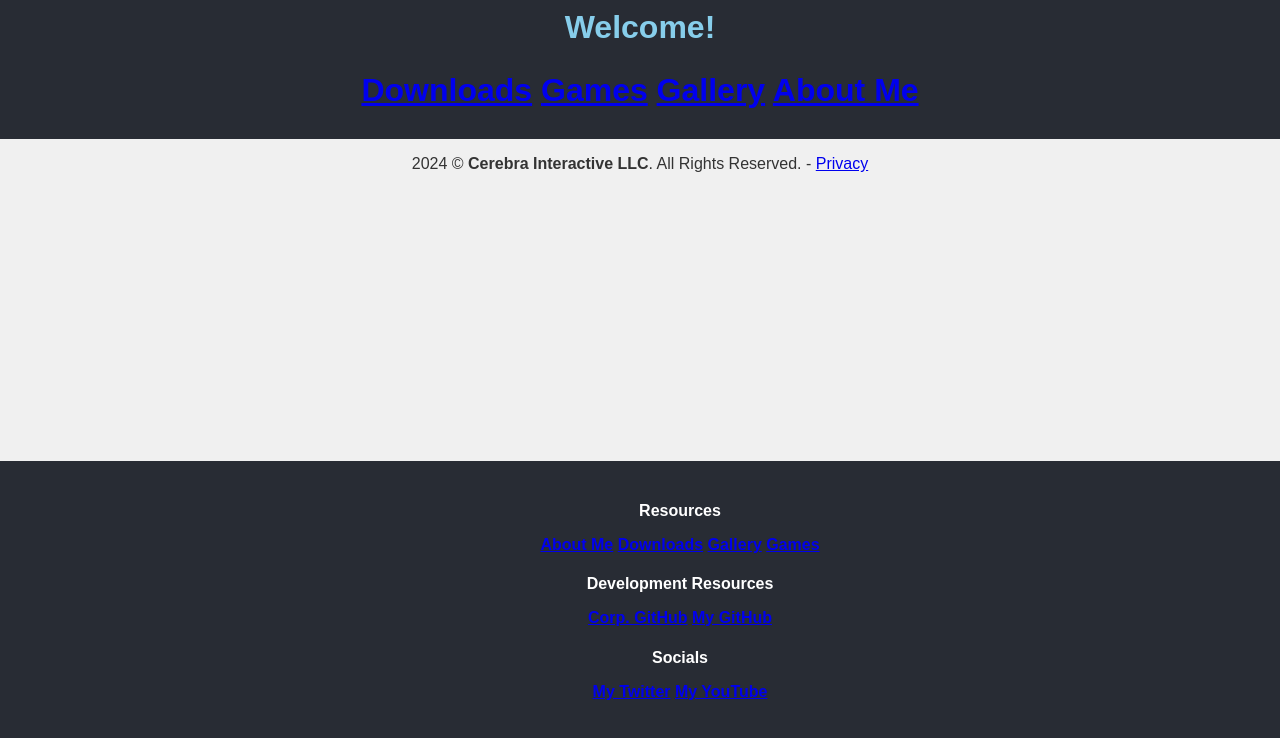
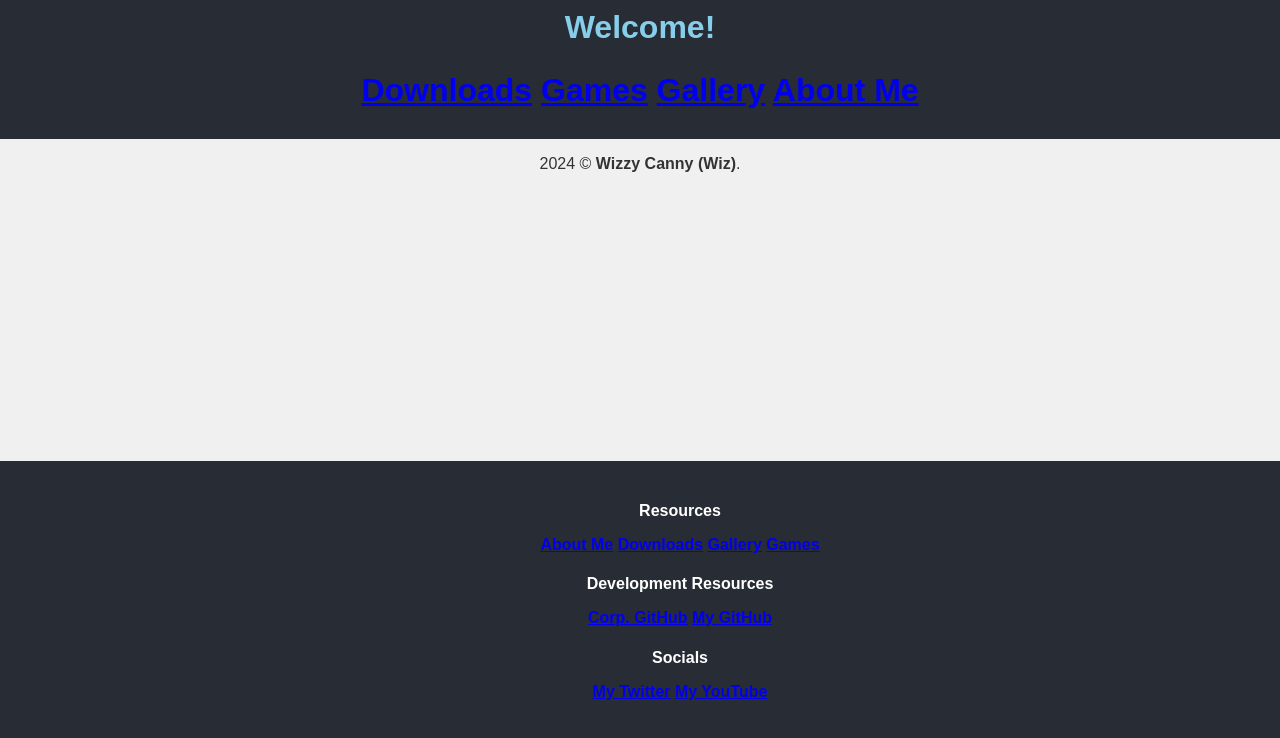
Before and after one commit to wizzycanny/wizzycanny.github.io, a plain HTML site: page index.html in a window 1280 px wide. Shown: the part 58-796 px from the top of the page. Drawn offline with Linux system fonts and the light colour scheme.

Commit message:
Update index.html

```diff
--- a/index.html
+++ b/index.html
@@ -3,7 +3,7 @@
 <head>
 	<link rel="icon" href="favicon.png">
 	<link rel="stylesheet" href="/data/css/site.css">
-	<title>Explore | Cerebra Interactive</title>
+	<title>Home - Wiz</title>
 </head>
 <body>
 	<header>
@@ -44,5 +44,5 @@
 	</h4>
 </ul>
 </footer>
-<p style="text-align: center;">2024 &copy; <b>Cerebra Interactive LLC</b>. All Rights Reserved. - <a href="/pages/privacy/index.html">Privacy</a></p>
+<p style="text-align: center;">2024 &copy; <b>Wizzy Canny (Wiz)</b>.</p>
 </html>
```
